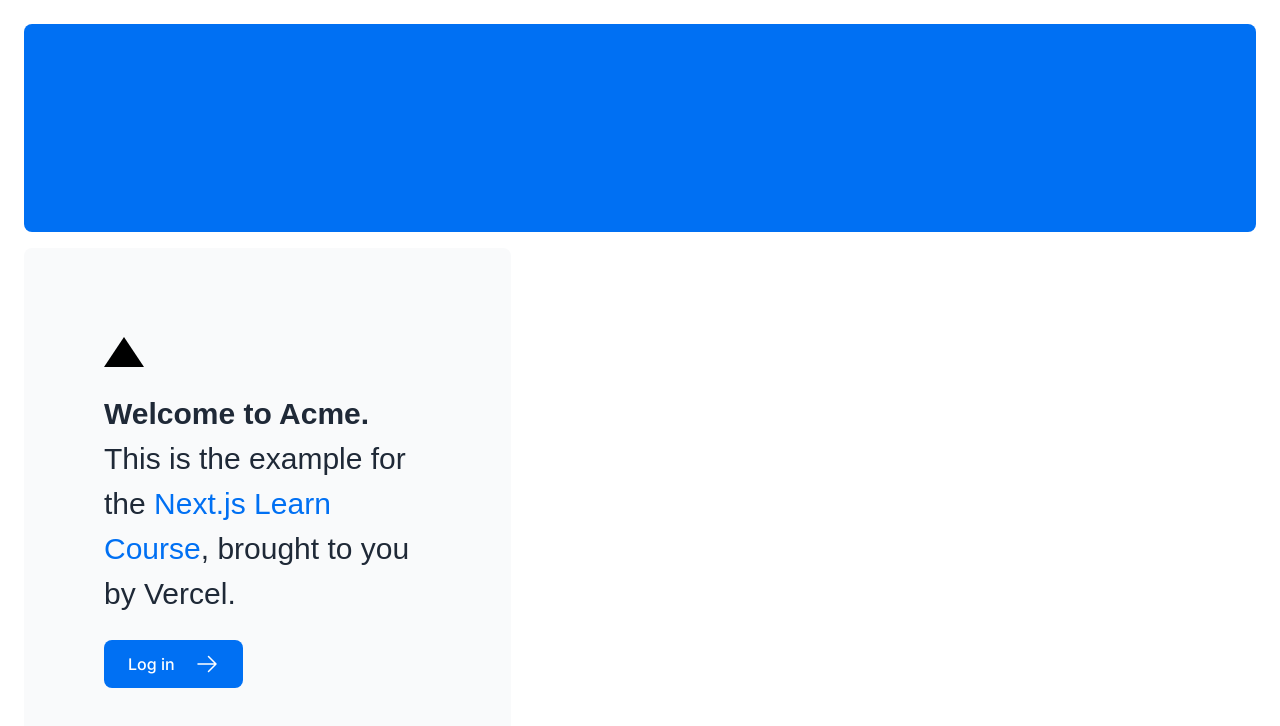
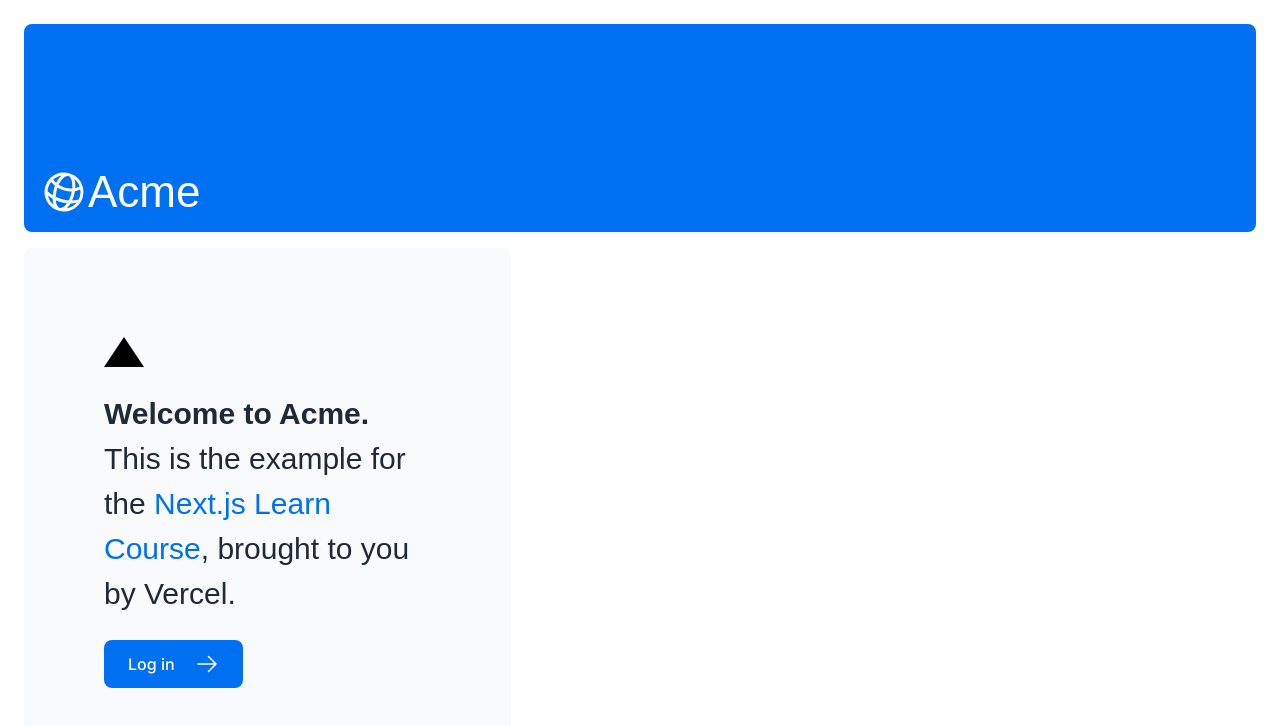
Before and after one commit to raeandres/learning-course-nextjs, a Next.js app: page / in a window 1280 px wide. Shown: the top 726 px of the page. Built offline with nearby package versions, Linux system fonts and the light colour scheme; a web font is replaced by a local one.

Commit message:
Chapter 3: Added images
Added AcmeLogo Image

```diff
--- a/app/page.tsx
+++ b/app/page.tsx
@@ -8,6 +8,7 @@
   return (
     <main className="flex min-h-screen flex-col p-6">
       <div className="flex h-20 shrink-0 items-end rounded-lg bg-blue-500 p-4 md:h-52">
+        <AcmeLogo />
         {/* <AcmeLogo /> */}
       </div>
       <div className="mt-4 flex grow flex-col gap-4 md:flex-row">
```
